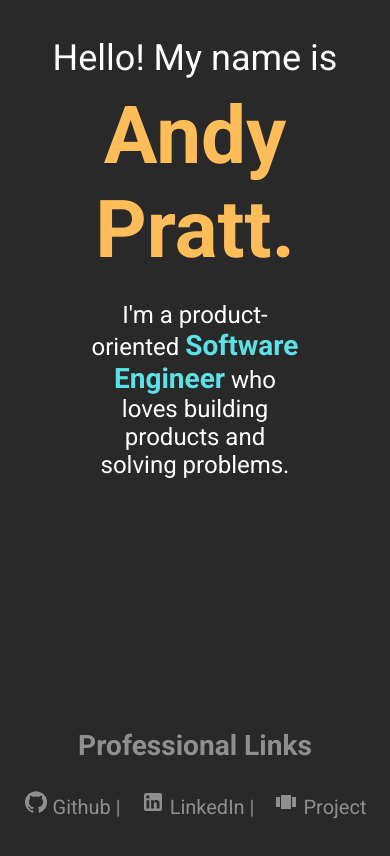
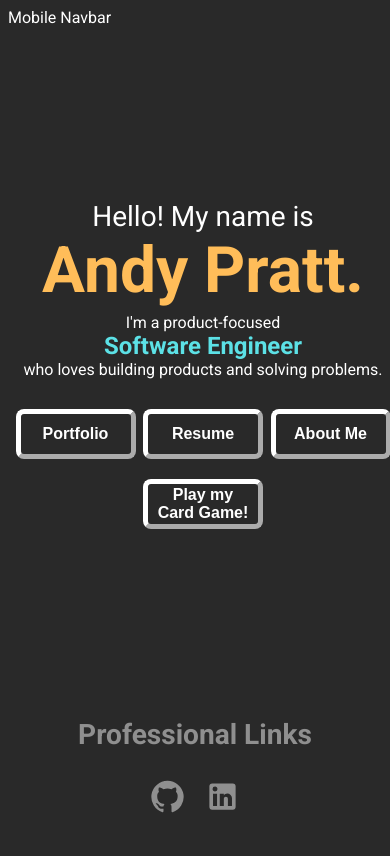
Before and after one commit to mrandypratt/workout-log-client, a React (Create React App) app: page / in a window 390 px wide. Shown: the top 856 px of the page. Built offline with nearby package versions, Linux system fonts and the light colour scheme.

Commit message:
Made Responsive buttons to all content, moved Resume link to navbar

```diff
--- a/src/Routes.tsx
+++ b/src/Routes.tsx
@@ -1,5 +1,6 @@
-import {Routes, Route, Navigate} from "react-router-dom"
+import {Routes, Route} from "react-router-dom"
 import { About } from "./views/About"
+import { Portfolio } from "./views/Portfolio"
 import { Home } from "./views/Home"
 
 export const MainRoutes = () => {
@@ -7,6 +8,7 @@ export const MainRoutes = () => {
     <Routes>
       <Route path="/" element={<Home/>} />
       <Route path="/about" element={<About/>} />
+      <Route path="/portfolio" element={<Portfolio/>} />
     </Routes>
   )
 
--- a/src/components/Footer.tsx
+++ b/src/components/Footer.tsx
@@ -14,17 +14,12 @@ export const Footer = () => {
 
       <div className="footer-content">
         <a className="footer-links" href="https://github.com/mrandypratt" target="_blank" rel="noreferrer noopener" style={{margin: 10}}>
-          <GitHubIcon fontSize='medium' color="inherit" /> Github |
+          <GitHubIcon fontSize='large' color="inherit" />
         </a>
 
         <a className="footer-links" href="https://www.linkedin.com/in/andrewpratt37/" target="_blank" rel="noreferrer noopener" style={{margin: 10}}>
-          <LinkedInIcon fontSize='medium' color="inherit" /> LinkedIn |
+          <LinkedInIcon fontSize='large' color="inherit" />
         </a>
-
-        <a className="footer-links" href={"http://cardswithfriendsgame.com"} target="_blank" rel="noreferrer noopener" style={{margin: 10}}>
-          <ViewCarouselIcon fontSize='medium' color="inherit"/> Project
-        </a>
-
       </div>
     </div>
   )
--- a/src/components/Navbar.tsx
+++ b/src/components/Navbar.tsx
@@ -1,7 +1,7 @@
 import { Link } from "react-router-dom"
 import { APDevLogo } from '../assets/APDevLogo';
 import React, { useState, useEffect } from 'react';
-import resume from "../assets/AndyPrattResume.pdf"; // Cannot find module './resume.pdf'.ts(2307)
+import resume from "../assets/AndyPrattResume.pdf";
 
 const DesktopNavbar = (): JSX.Element => {
   return (
@@ -35,7 +35,7 @@ const DesktopNavbar = (): JSX.Element => {
 const MobileNavbar = (): JSX.Element => {
   return (
     <div className="mobile-navbar">
-
+      Mobile Navbar
     </div>
   )
 }
--- a/src/styles/App.css
+++ b/src/styles/App.css
@@ -5,6 +5,164 @@ body {
 }
 
 .app {
+  height: 100vh;
+  width: 100vw;
+}
+
+/* Home Screen */
+
+.home-page-container {
+  position: absolute;
+  top: 50%;
+  left: 50%;
+  transform: translate(-50%, -70%);
+}
+
+.home-greeting {
+  margin: 0;
+  text-align: center;
+  font-weight: 500;
+  margin-bottom: 10px;
+  font-size: 2.5rem;
+}
+
+.home-paragraph {
+  margin-right: 15%;
+  margin-left: 15%;
+  text-align: center;
+  font-weight: 500;
+  font-size: x-large;
+  font-size: 1.5rem;
+}
+
+.home-paragraph-container {
+  margin-top: 35px;
+}
+
+.orange-pop {
+  color: #ffbd59;
+  font-family: 'Roboto', sans-serif;
+  font-weight: 525;
+  font-size: 5em;
+  text-align: center;
+  margin:0;
+  padding-top: 10px;
+  padding-bottom: 10px;
+}
+
+.blue-pop {
+  color: #5ce1e6;
+  font-family: 'Roboto', sans-serif;
+  font-weight: 600;
+  font-size: 2rem;
+}
+
+.home-button-container {
+  display: flex;
+  justify-content: space-evenly;
+  align-items: center;
+  margin-top: 50px;
+  min-width: 900px;
+}
+
+.home-button {
+  height: 70px;
+  background: #292929;
+  width: 200px;
+  color: white;
+  font-size: 1.40rem;
+  flex-wrap: wrap;
+  border-color: white;
+  border-width: 5px;
+  border-radius: 8px;
+  cursor: pointer;
+  font-weight: 600;
+}
+
+.blue-split-text {
+  margin-top: 20px;
+  margin-bottom: 20px;
+  font-size: 2.25rem;
+}
+
+@media (max-width: 1100px) { /* Medium Screens */
+  .home-page-container {
+    min-width: 80%;
+  }
+
+  .home-paragraph {
+    margin:auto;
+  }
+
+  .home-button-container {
+    min-width: 90%;
+    flex-wrap:wrap;
+    flex-basis: 50%;
+  }
+
+  .home-button {
+    margin-top: 20px;
+  }
+}
+
+@media (max-width: 502px) { /* Mobile Screens */
+  .home-page-container {
+    position: relative;
+    display: flex;
+    flex-direction: column;
+    justify-content: center;
+    align-items: center;
+    height: 80%;
+    width: 100%;
+    top: 0%;
+    left: 0%;
+    transform: none;
+    margin: auto;
+  }
+
+  .orange-pop {
+    font-size: 4rem;
+    padding-bottom: 5px;
+    padding-top: 0px;
+  }
+
+  .blue-pop {
+    font-size: 1.5rem;
+  }
+
+  .home-paragraph {
+    font-size: 1em;
+    padding-left: 5px;
+    padding-right: 5px;
+  }
+
+  .home-paragraph-container {
+    margin-top: 0px;
+  }
+
+  .home-button {
+    height: 50px;
+    background: #292929;
+    width: 120px;
+    color: white;
+    font-size: 1rem;
+    flex-wrap: wrap;
+    border-color: white;
+    border-width: 5px;
+    border-radius: 8px;
+    cursor: pointer;
+    font-weight: 600;
+  }
+
+  .home-button-container {
+    margin-top: 10px;
+    flex-basis: 0;
+  }
+
+  .home-greeting {
+    font-size: 1.75rem;
+    margin: 0;
+  }
 }
 
 /* NAVBAR */
@@ -34,7 +192,6 @@ a {
   justify-content: space-evenly;
 }
 
-
 .desktop-nav-button {
   color: white;
   text-decoration: none;
@@ -43,44 +200,6 @@ a {
   font-size: 0.875rem;
   line-height: 1.75;
   letter-spacing: 0.02857em;
-}
-
-.page-container {
-  margin-top: 10%;
-  margin-right: 10%;
-  margin-left: 10%;
-}
-
-.home-greeting {
-  margin: 0;
-  text-align: center;
-  font-weight: 500;
-  margin-bottom: 10px;
-  font-size: 2.25rem;
-}
-
-.home-paragraph {
-  margin-right: 15%;
-  margin-left: 15%;
-  text-align: center;
-  font-weight: 500;
-  font-size: x-large;
-}
-
-.orange-pop {
-  color: #ffbd59;
-  font-family: 'Roboto', sans-serif;
-  font-weight: 525;
-  font-size: 5rem;
-  text-align: center;
-  margin:0;
-}
-
-.blue-pop {
-  color: #5ce1e6;
-  font-family: 'Roboto', sans-serif;
-  font-weight: 600;
-  font-size: 1.75rem;
 }
 
 /* Footer */
--- a/src/views/Home.tsx
+++ b/src/views/Home.tsx
@@ -1,13 +1,70 @@
-import { Button } from "@mui/material"
+import { useEffect, useState } from "react";
+import { Link } from "react-router-dom";
+import resume from "../assets/AndyPrattResume.pdf";
 
+const Paragraph = () => {
+  return (
+    <p className="home-paragraph">I'm a product-focused <b className="blue-pop">Software Engineer</b> who loves building products and solving problems.</p>
+  )
+}
+
+const SplitUpParagraph = () => {
+  return (
+    <div className="home-paragraph-container">
+      <p className="home-paragraph">I'm a product-focused</p>
+
+      <p className="home-paragraph"><b className="blue-pop blue-split-text">Software Engineer</b></p>
+
+      <p className="home-paragraph">who loves building products and solving problems.</p>
+    </div>
+  )
+}
 export const Home = () => {
+  const [matches, setMatches] = useState(
+    window.matchMedia("(min-width: 850px)").matches
+  )
+
+  useEffect(() => {
+    window
+    .matchMedia("(min-width: 850px)")
+    .addEventListener('change', e => setMatches( e.matches ));
+  }, []);
 
   return (
-    <div className="home page-container">
+    <div className="home-page-container">
       <h1 className="home-greeting">Hello! My name is </h1>
       <h2 className="orange-pop">Andy Pratt.</h2>
 
-      <p className="home-paragraph">I'm a product-oriented <b className="blue-pop">Software Engineer</b> who loves building products and solving problems.</p>
+      {matches && (<Paragraph/>)}
+      {!matches && (<SplitUpParagraph/>)}
+
+      <div className="home-button-container">
+        <Link to="/portfolio">
+          <button className="home-button">
+            Portfolio
+          </button>
+        </Link>
+
+        <a href={resume} target="_blank" rel="noreferrer noopener">
+          <button className="home-button">
+             Resume
+          </button>
+        </a>
+
+        <Link to="/about">
+          <button className="home-button">
+            About Me
+          </button>
+        </Link>
+
+        <a href="http://www.cardswithfriendsgame.com" target="_blank" rel="noreferrer noopener">
+          <button className="home-button">
+            Play my Card Game!
+          </button>
+        </a>
+
+
+      </div>
         {/* <h1>Hello! &#128075;</h1> */}
         {/* <p>My name is <b className="orange-pop">Andy Pratt</b> and I am a <b className="blue-pop">Full-Stack Developer</b>.</p> */}
 
--- /dev/null
+++ b/src/views/Portfolio.tsx
@@ -0,0 +1,9 @@
+export const Portfolio = () => {
+
+  return (
+    <div>
+      <h1>Portfolio</h1>
+
+    </div>
+  );
+}
```
